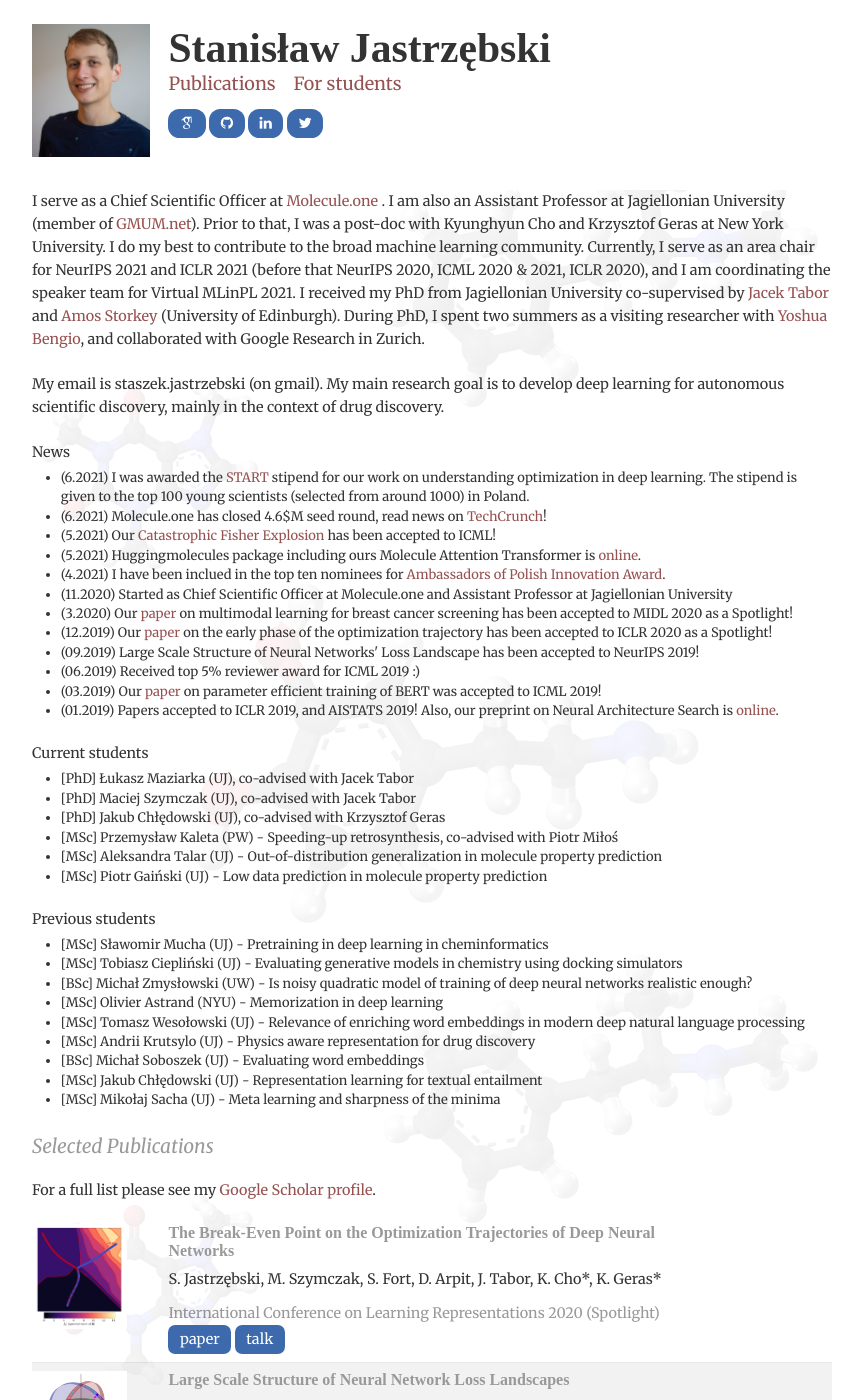
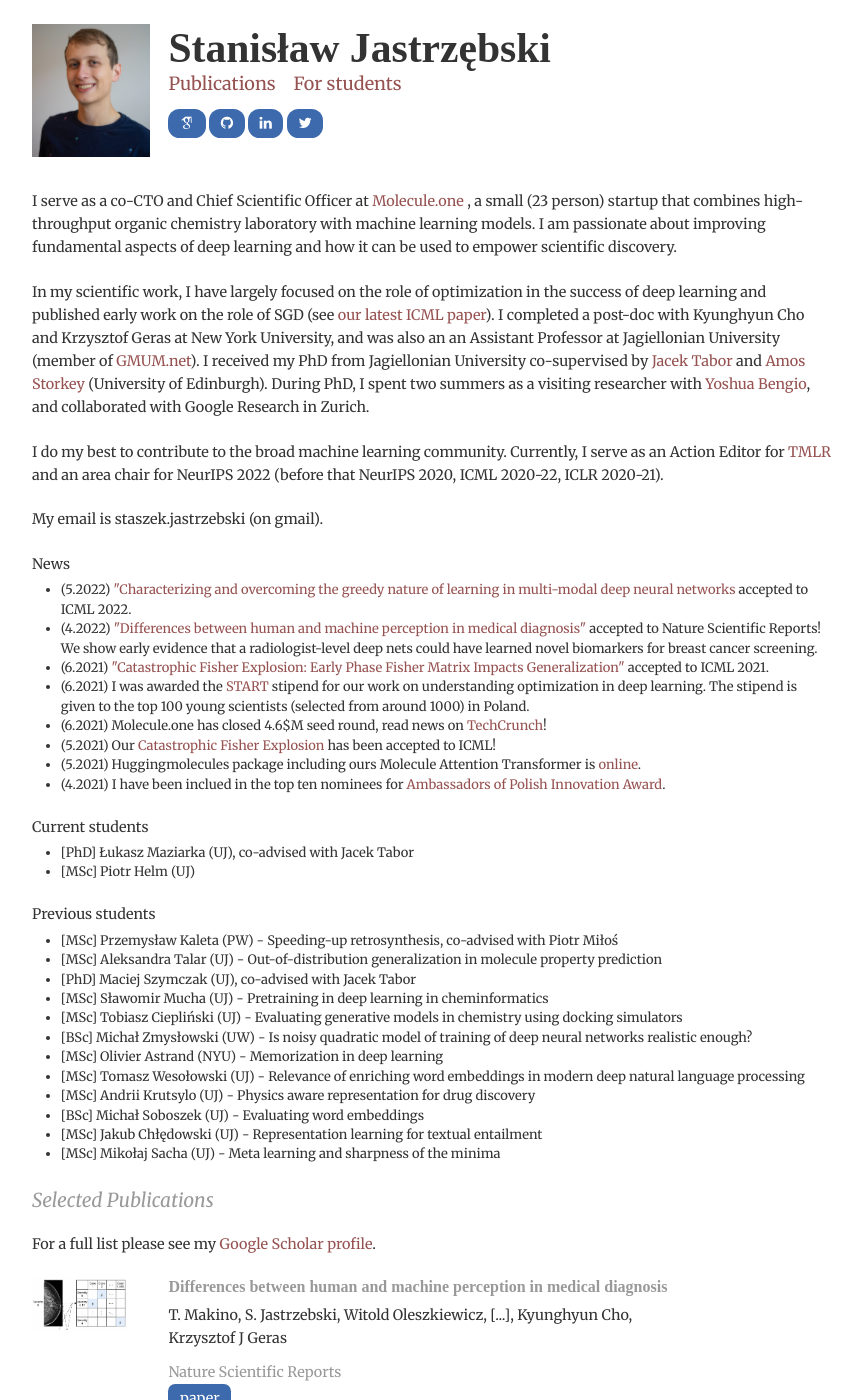
Before and after one commit to kudkudak/kudkudak.github.io, a Jekyll site: the page built from index.html, in a window 1280 px wide and 1400 px high. Shown: the whole window, without its empty margins (208-1071 px from the left). Built offline with Jekyll 4.4.1, drawn with Linux system fonts in a browser that asks for light colours; nearby versions of some CDN libraries; some web fonts are replaced; the list of posts is cut into pages by our own code; some of the changed text lies outside the part shown.

Commit message:
Update website (#1)
* Update index.html

* Update index.html

* WIP

* WIP

* WIP

* WIP

* WIP

* WIP

* WIP

* WIP

Co-authored-by: Stanisław Jastrzębski <stan@molecule.one>

```diff
--- a/_data/papers.json
+++ b/_data/papers.json
@@ -1,38 +1,26 @@
 [
-
+     {
+     "img": "/assets/img/publications/22_differences.png",
+     "title": "Differences between human and machine perception in medical diagnosis",
+     "details": "Nature Scientific Reports",
+     "content": "T. Makino, S. Jastrzebski, Witold Oleszkiewicz, [...], Kyunghyun Cho, Krzysztof J Geras",
+     "pdf": "https://www.nature.com/articles/s41598-022-10526-z",
+  },
+       {
+     "img": "/assets/img/publications/21_cf.png",
+     "title": "Catastrophic Fisher Explosion: Early Phase Fisher Matrix Impacts Generalization",
+     "details": "International Conference on Machine Learning 2021",
+     "content": "S. Jastrzebski, D. Arpit, O. Astrand, G. Kerg, H. Wang, C. Xiong, R. Socher, K. Cho*, K. Geras*",
+     "pdf": "https://arxiv.org/abs/2012.14193",
+     "talk": "https://slideslive.com/38958737/catastrophic-fisher-explosion-early-phase-fisher-matrix-impacts-generalization?ref=speaker-36508-latest"
+  },
      {
      "img": "/assets/img/publications/break_even.png",
      "title": "The Break-Even Point on the Optimization Trajectories of Deep Neural Networks",
-     "details": "International Conference on Learning Representations 2020 (Spotlight)",
+     "details": "International Conference On Learning Algorithms 2020 (Spotlight)",
      "content": "S. Jastrzębski, M. Szymczak, S. Fort, D. Arpit, J. Tabor, K. Cho*, K. Geras*",
      "pdf": "https://arxiv.org/abs/2002.09572",
      "talk": "https://iclr.cc/virtual_2020/poster_r1g87C4KwB.html"
-  },
-  {
-     "img": "/assets/img/publications/large_scale_structure.png",
-     "title": "Large Scale Structure of Neural Network Loss Landscapes",
-     "details": "Neural Information Processing Systems 2019",
-     "content": "S. Fort, S. Jastrzębski",
-     "pdf": "https://arxiv.org/abs/1906.04724",
-    "poster": "http://stanford.edu/~sfort1/landscape_neurips2019_poster_vertical.pdf"
-  },
-      {
-     "img": "/assets/img/publications/mat.png",
-     "title": "Molecule Attention Transformer",
-     "details": "Preprint (accepted at Graph Representation Learning workshop at NeurIPS 2019)",
-     "content": "L. Maziarka, T. Danel, S. Mucha, K. Rataj, J. Tabor, S. Jastrzebski",
-     "pdf": "https://arxiv.org/abs/2002.08264",
-  },
-
-
-  {
-     "img": "/assets/img/publications/sharpest.png",
-     "title": "On the Relation Between the Sharpest Directions of DNN Loss and the SGD Step Length",
-     "details": "International Conference on Learning Representations 2019",
-     "content": "S. Jastrzębski, Z. Kenton, N. Ballas, A. Fischer, Y. Bengio, A. Storkey",
-     "github":"https://github.com/kudkudak/dnn_sharpest_directions",
-     "pdf": "https://arxiv.org/abs/1807.05031",
-      "poster": "/assets/pdf/publications/poster_sharpest.pdf"
   },
 
 
@@ -44,14 +32,6 @@
      "pdf": "https://arxiv.org/abs/1711.04623"
   },
 
-    {
-     "img": "/assets/img/publications/resnets.png",
-     "title": "Residual Connections Encourage Iterative Inference",
-     "details": "International Conference on Learning Representations 2018",
-     "content": "S. Jastrzębski*, D. Arpit*, N. Ballas, V. Verma, T. Che, Y. Bengio",
-      "poster": "/assets/pdf/publications/poster_resnet.pdf",
-     "pdf": "https://arxiv.org/abs/1710.04773"
-  },
 
    {
     "img": "/assets/img/publications/17mem.png",
--- a/index.html
+++ b/index.html
@@ -4,41 +4,46 @@ title: Home
 permalink: index.html
 ---
 
-<p>I serve as a Chief Scientific Officer at <a href="http://molecule.one"> Molecule.one </a>. I am also an Assistant Professor at Jagiellonian University (member of <a href="http://gmum.net">GMUM.net</a>). Prior to that, I was a post-doc with Kyunghyun Cho and Krzysztof Geras at New York University. I do my best to contribute to the broad machine learning community. Currently, I serve as an area chair for NeurIPS 2021 and ICLR 2021 (before that NeurIPS 2020, ICML 2020 & 2021, ICLR 2020), and I am coordinating the speaker team for Virtual MLinPL 2021. I received my PhD from Jagiellonian University co-supervised by  <a href="http://gmum.net/index.php?m=team&user=tabor">Jacek Tabor</a> and <a href="http://homepages.inf.ed.ac.uk/amos/">Amos Storkey</a> (University of Edinburgh). During PhD, I spent two summers as a visiting researcher with
-<a href="http://www.iro.umontreal.ca/~bengioy/yoshua_en/index.html">Yoshua Bengio</a>, and collaborated with Google Research in Zurich. </p>
+<p>I serve as a co-CTO and Chief Scientific Officer at <a href="http://molecule.one"> Molecule.one </a>, a small (23 person) startup that combines high-throughput organic chemistry laboratory with machine learning models. I am passionate about improving fundamental aspects of deep learning and how it can be used to empower scientific discovery. </p>
 
-<p> My email is staszek.jastrzebski (on gmail). My main research goal is to develop deep learning for autonomous scientific discovery, mainly in the context of drug discovery. </p>
+<p> In my scientific work, I have largely focused on the role of optimization in the success of deep learning and published early work on the role of SGD (see <a href="https://arxiv.org/abs/2012.14193">our latest ICML paper</a>). I completed a post-doc with Kyunghyun Cho and Krzysztof Geras at New York University, and was also an an Assistant Professor at Jagiellonian University (member of <a href="http://gmum.net">GMUM.net</a>). I received my PhD from Jagiellonian University co-supervised by  <a href="http://gmum.net/index.php?m=team&user=tabor">Jacek Tabor</a> and <a href="http://homepages.inf.ed.ac.uk/amos/">Amos Storkey</a> (University of Edinburgh). During PhD, I spent two summers as a visiting researcher with <a href="http://www.iro.umontreal.ca/~bengioy/yoshua_en/index.html">Yoshua Bengio</a>, and collaborated with Google Research in Zurich.  </p>
+
+<p> I do my best to contribute to the broad machine learning community. Currently, I serve as an Action Editor for <a href="https://www.jmlr.org/tmlr/">TMLR</a> and an area chair for NeurIPS 2022 (before that NeurIPS 2020, ICML 2020-22, ICLR 2020-21).  </p>
+
+<p> My email is staszek.jastrzebski (on gmail). </p>
 
 
 <p> News </p>
 <ul>
+    <li> (5.2022) <a href="https://arxiv.org/abs/2202.05306">"Characterizing and overcoming the greedy nature of learning in multi-modal deep neural networks</a> accepted to ICML 2022.
+    <li> (4.2022) <a href="https://www.nature.com/articles/s41598-022-10526-z">"Differences between human and machine perception in medical diagnosis"</a> accepted to Nature Scientific Reports! We show early evidence that a radiologist-level deep nets could have learned novel biomarkers for breast cancer screening.
+    <li> (6.2021) <a href="https://arxiv.org/abs/2012.14193">"Catastrophic Fisher Explosion: Early Phase Fisher Matrix Impacts Generalization"</a> accepted to ICML 2021.
     <li> (6.2021) I was awarded the <a href="https://www.fnp.org.pl/konkurs-start-2021-rozstrzygniety/">START</a> stipend for our work on understanding optimization in deep learning. The stipend is given to the top 100 young scientists (selected from around 1000) in Poland.
     <li> (6.2021) Molecule.one has closed 4.6$M seed round, read news on <a href="https://techcrunch.com/2021/06/01/molecule-one-grows-its-drug-synthesis-ai-platform-with-a-4-6m-seed-round/">TechCrunch</a>!
     <li> (5.2021) Our <a href="https://arxiv.org/abs/2012.14193">Catastrophic Fisher Explosion</a> has been accepted to ICML!
     <li> (5.2021) Huggingmolecules package including ours Molecule Attention Transformer is <a href="https://github.com/gmum/huggingmolecules">online</a>.
     <li> (4.2021) I have been inclued in the top ten nominees for <a href="https://weareplug.in/api/">Ambassadors of Polish Innovation Award</a>.
-    <li> (11.2020) Started as Chief Scientific Officer at Molecule.one and Assistant Professor at Jagiellonian University
+<!--     <li> (11.2020) Started as Chief Scientific Officer at Molecule.one and Assistant Professor at Jagiellonian University
     <li> (3.2020) Our <a href="https://openreview.net/forum?id=aD86B9pZ6u">paper</a> on multimodal learning for breast cancer screening has been accepted to MIDL 2020 as a Spotlight! </li>
     <li> (12.2019) Our <a href="https://iclr.cc/virtual_2020/poster_r1g87C4KwB.html">paper</a> on the early phase of the optimization trajectory has been accepted to ICLR 2020 as a Spotlight! </li>
     <li> (09.2019) Large Scale Structure of Neural Networks' Loss Landscape has been accepted to NeurIPS 2019! </li>
     <li> (06.2019) Received top 5% reviewer award for ICML 2019 :) </li>
     <li> (03.2019) Our <a href="https://arxiv.org/abs/1902.00751">paper</a> on parameter efficient training of BERT was accepted to ICML 2019!</li>
-    <li> (01.2019) Papers accepted to ICLR 2019, and AISTATS 2019! Also, our preprint on Neural Architecture Search is <a href="https://arxiv.org/abs/1812.10666">online</a>.  </li>
+    <li> (01.2019) Papers accepted to ICLR 2019, and AISTATS 2019! Also, our preprint on Neural Architecture Search is <a href="https://arxiv.org/abs/1812.10666">online</a>.  </li> -->
 </ul>
 
 
 <p> Current students </p>
 <ul>
     <li> [PhD] Łukasz Maziarka (UJ), co-advised with Jacek Tabor </li>
-    <li> [PhD] Maciej Szymczak (UJ), co-advised with Jacek Tabor </li>
-    <li> [PhD] Jakub Chłędowski (UJ), co-advised with Krzysztof Geras </li>
-    <li> [MSc] Przemysław Kaleta (PW) - Speeding-up retrosynthesis, co-advised with Piotr Miłoś </li>
-    <li> [MSc] Aleksandra Talar (UJ) - Out-of-distribution generalization in molecule property prediction </li>
-    <li> [MSc] Piotr Gaiński (UJ) - Low data prediction in molecule property prediction </li>
+    <li> [MSc] Piotr Helm (UJ) </li>
 </ul>
 
 <p> Previous students </p>
 <ul>
+    <li> [MSc] Przemysław Kaleta (PW) - Speeding-up retrosynthesis, co-advised with Piotr Miłoś </li>
+    <li> [MSc] Aleksandra Talar (UJ) - Out-of-distribution generalization in molecule property prediction </li>
+    <li> [PhD] Maciej Szymczak (UJ), co-advised with Jacek Tabor </li>
     <li> [MSc] Sławomir Mucha (UJ) - Pretraining in deep learning in cheminformatics </li>
     <li> [MSc] Tobiasz Ciepliński (UJ) - Evaluating generative models in chemistry using docking simulators </li>
     <li> [BSc] Michał Zmysłowski (UW) - Is noisy quadratic model of training of deep neural networks realistic enough? </li>
```
Also changed, not shown: assets/img/bg.png (deleted), assets/img/publications/21_cf.png (added), assets/img/publications/22_differences.png (added).
